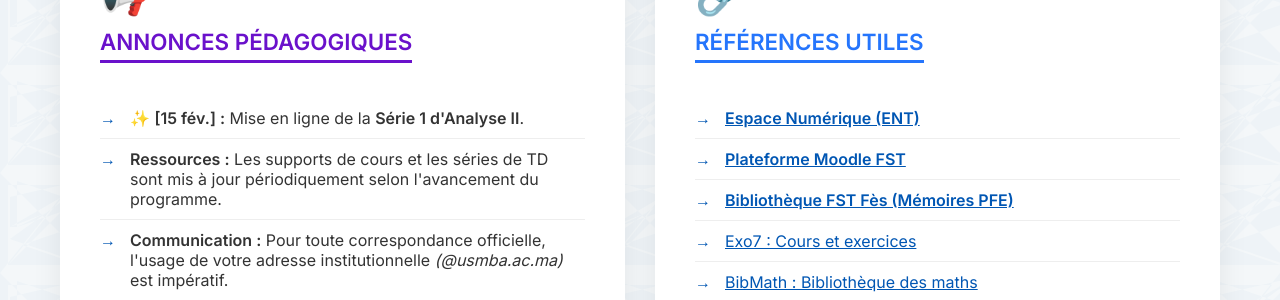
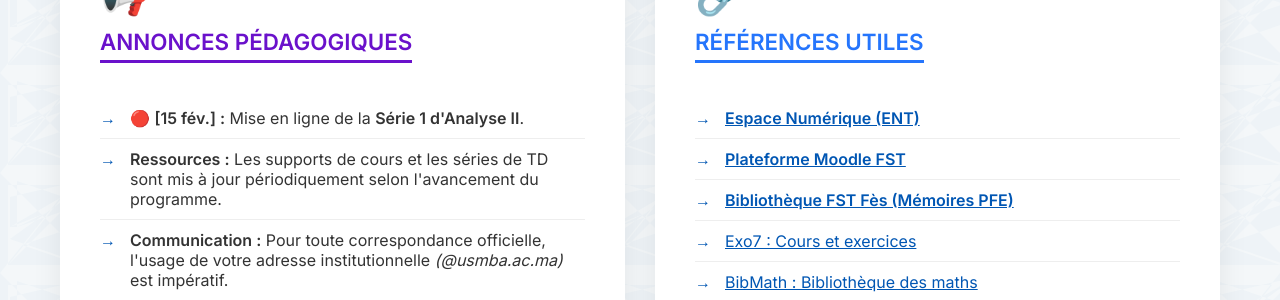
Before and after one commit to mahmoudmath/mahmoudmath.github.io, a Jekyll site: the page index.html, which Jekyll copies as it is, in a window 1280 px wide. Shown: the part 1227-1527 px from the top of the page. Built offline with Jekyll 4.4.1, drawn with Linux system fonts in a browser that asks for light colours.

Commit message:
Update index.html

```diff
--- a/index.html
+++ b/index.html
@@ -84,7 +84,7 @@
                 <h3 style="text-align: left; margin-bottom: 15px;">ANNONCES PÉDAGOGIQUES</h3>
                 <ul class="resource-list">
                     <!-- AJOUT DE LA NOUVEAUTÉ ICI -->
-                    <li><span style="color: #28a745;">✨</span> <strong>[15 fév.] :</strong> Mise en ligne de la <strong>Série 1 d'Analyse II</strong>.</li>
+                    <li><span style="color: #ff0000;">🔴</span> <strong>[15 fév.] :</strong> Mise en ligne de la <strong>Série 1 d'Analyse II</strong>.</li>
 
                     <li><strong>Ressources :</strong> Les supports de cours et les séries de TD sont mis à jour périodiquement selon l'avancement du programme.</li>
                     <li><strong>Communication :</strong> Pour toute correspondance officielle, l'usage de votre adresse institutionnelle <em>(@usmba.ac.ma)</em> est impératif.</li>
```
